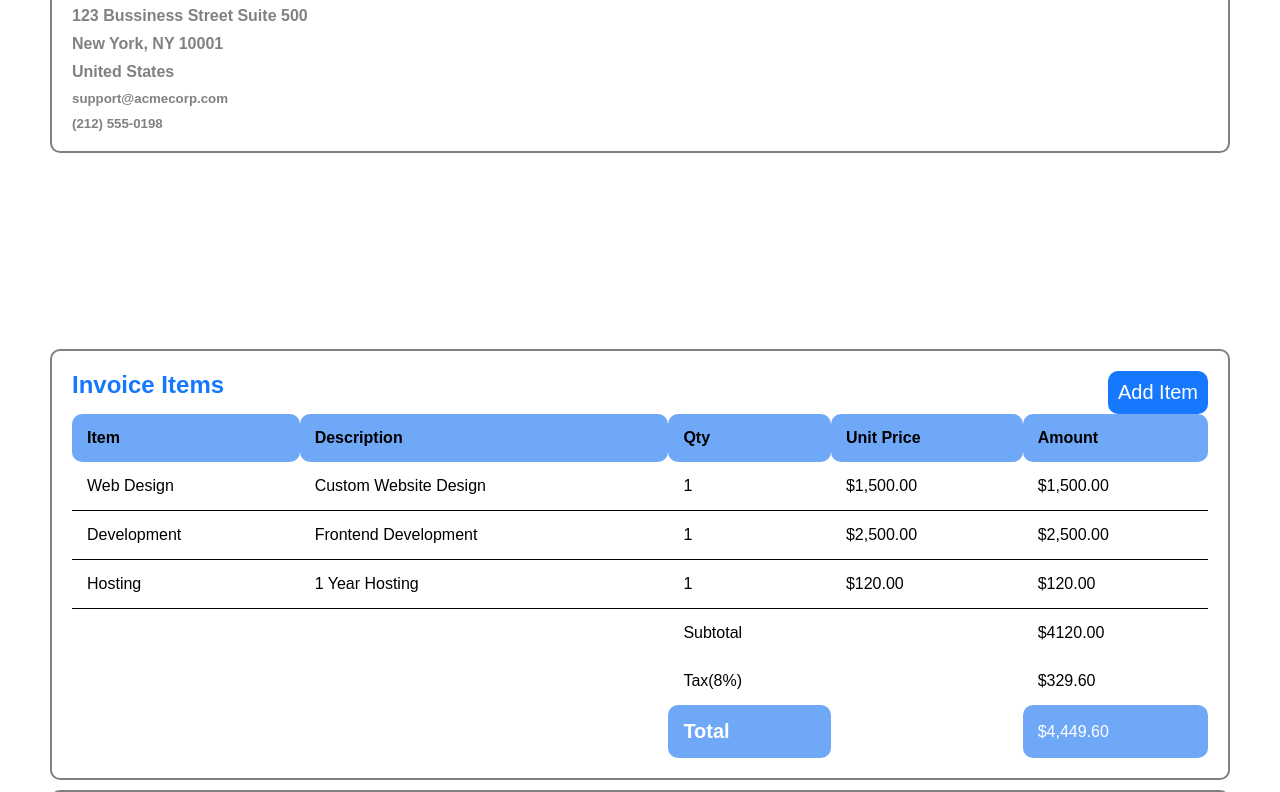
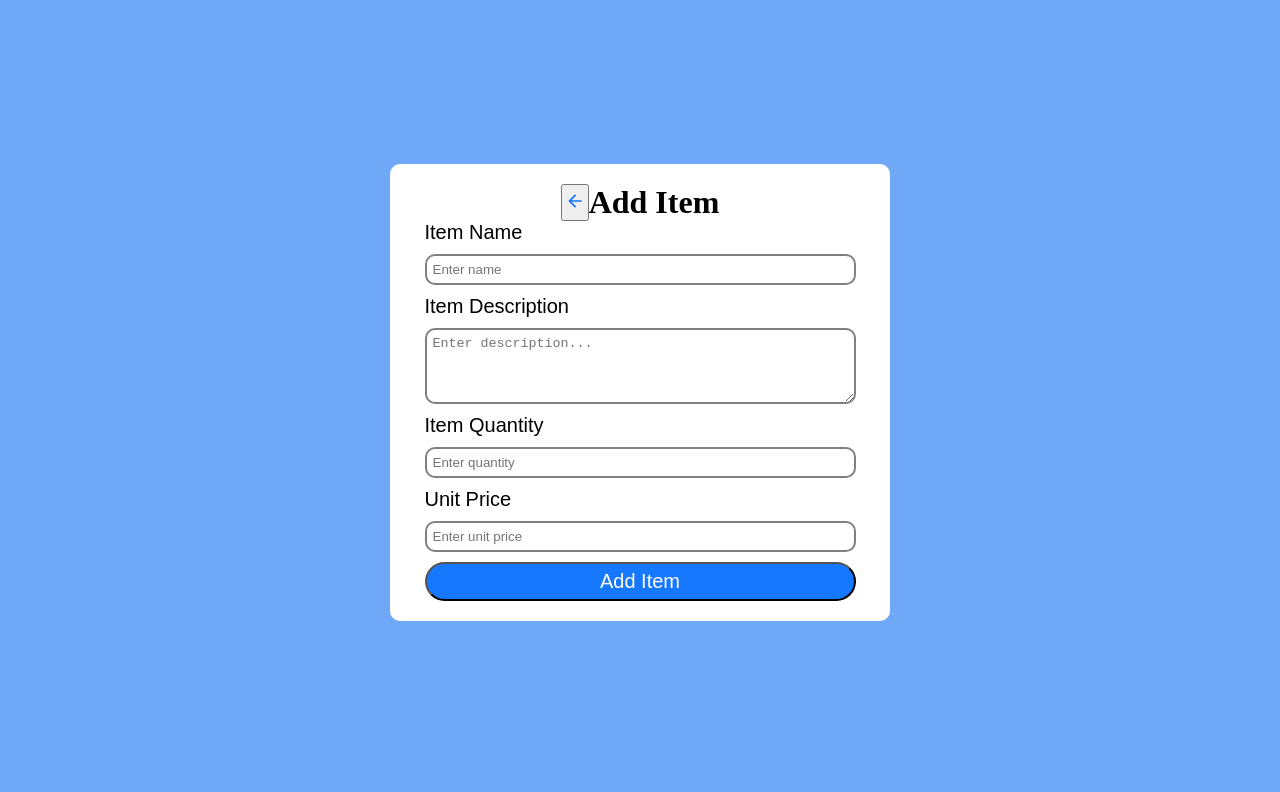
Before and after one commit to keshavgit23/Invoice-App, a plain HTML site: page frontend/src/index.html in a window 1280 px wide. Both pictures are taken after a click on the button "Add Item". Shown: the part 491-1283 px from the top of the page. Drawn offline with Linux system fonts and the light colour scheme.

Commit message:
update: addItem form

```diff
--- a/frontend/src/css/invoice-items.css
+++ b/frontend/src/css/invoice-items.css
@@ -87,3 +87,74 @@ th {
     color: white;
     font-size: 20px;
 }
+
+.hidden{
+    display: none;
+}
+
+#modal{
+    position: fixed;
+    inset: 0;
+    background: var(--sub-container-svg-background-color);
+    display: none;
+
+    justify-content: center;
+    align-items: center;
+}
+
+.modal-box{
+    width: 500px;
+    min-height: 300px;
+
+    background: white;
+    padding: 20px;
+    border-radius: 10px;
+    display: flex;
+    flex-direction: column;
+    justify-content: flex-end;
+    align-items: center;
+}
+
+.item-form{
+    display: inline-flex;
+    flex-direction: column;
+    gap: 10px;
+}
+
+.inputLabel{
+    font-family: "Poppins", sans-serif;
+    font-size: 20px;
+}
+
+
+.inputBox{
+    padding: 6px;
+    border-radius: var(--sub-elem-border-radius);
+    border: none;
+    border: 2px solid var(--sub-container-border);
+}
+.inputBox:focus{
+    border-color: var(--primary-blue);
+    outline: none;
+    box-shadow: 0 0 10px rgba(25, 0, 255, 0.602);
+}
+
+#addItem{
+    padding: 6px;
+    border-radius: 20px;
+    font-family: var(--font-family);
+    font-size: 20px;
+    background-color: var(--primary-blue);
+    color: white;
+}
+#addItem:hover{
+    background-color: var(--sub-container-svg-background-color);
+}
+
+.backItem{
+    display: inline-flex;
+    justify-content: space-between;
+}
+.back-arrow svg{
+    fill: var(--primary-blue);
+}
--- a/frontend/src/index.html
+++ b/frontend/src/index.html
@@ -140,19 +140,19 @@
                         Edit
                     </button>
                 </div>
-                <h3>Achme Corporation</h3>
-                <h4>123 Bussiness Street Suite 500</h4>
-                <h4>New York, NY 10001</h4>
-                <h4>United States</h4>
-                <h5>support@acmecorp.com</h5>
-                <h5>(212) 555-0198</h5>
+                <h3 class="name">Achme Corporation</h3>
+                <h4 class="address">123 Bussiness Street Suite 500</h4>
+                <h4 class="city">New York, NY 10001</h4>
+                <h4 class="country">United States</h4>
+                <h5 class="email">support@acmecorp.com</h5>
+                <h5 class="phone">(212) 555-0198</h5>
             </section>
         </header>
         <section class="invoice-items">
             <div class="invoice-table">
                 <div class="add-item">
                     <h1>Invoice Items</h1>
-                    <button id="addItem" class="add-item-btn">Add Item</button>
+                    <button id="addItemBtn" class="add-item-btn">Add Item</button>
                 </div>
                 <table>
                     <thead>
@@ -245,7 +245,35 @@
             </div>
         </section>
     </main>
+    <div id="modal" class="hidden">
+        <div class="modal-box">
+            <div class="backItem">
+                <button class="back-arrow">
+                    <svg xmlns="http://www.w3.org/2000/svg" height="24px" viewBox="0 -960 960 960" width="24px"
+                        fill="#1f1f1f">
+                        <path d="m313-440 224 224-57 56-320-320 320-320 57 56-224 224h487v80H313Z" />
+                    </svg>
+                </button>
+                <h1>Add Item</h1>
+            </div>
+            <form class="item-form">
+                <label for="itemName" class="inputLabel">Item Name</label>
+                <input type="text" class="inputBox" id="itemName" placeholder="Enter name">
 
+                <label for="itemDescription" class="inputLabel">Item Description</label>
+                <textarea id="itemDescription" rows="4" cols="50" placeholder="Enter description..."
+                    class="inputBox"></textarea>
+
+                <label for="itemQty" class="inputLabel">Item Quantity</label>
+                <input type="number" id="itemQty" placeholder="Enter quantity" class="inputBox">
+
+                <label for="unitPrice" class="inputLabel">Unit Price</label>
+                <input type="number" id="unitPrice" placeholder="Enter unit price" class="inputBox">
+
+                <button id="addItem">Add Item</button>
+            </form>
+        </div>
+    </div>
     <script type="module" src="main.js"></script>
 </body>
 
--- a/frontend/src/main.js
+++ b/frontend/src/main.js
@@ -1,6 +1,8 @@
 import { invoiceNumber } from "./modules/invoiceNumber.js";
 import { invoiceDetails } from "./modules/invoiceDetails.js";
 import { billTo } from "./modules/billTo.js";
+import { addItem } from "./modules/addItem.js";
 
 invoiceDetails()
 billTo()
+addItem()
--- a/frontend/src/modules/addItem.js
+++ b/frontend/src/modules/addItem.js
@@ -0,0 +1,9 @@
+const addBtn = document.getElementById("addItemBtn")
+const modal = document.getElementById("modal")
+
+export function addItem() {
+    addBtn.addEventListener("click", () => {
+        modal.style.display = "flex"
+        modal.classList.remove("hidden")
+    })
+}
```
